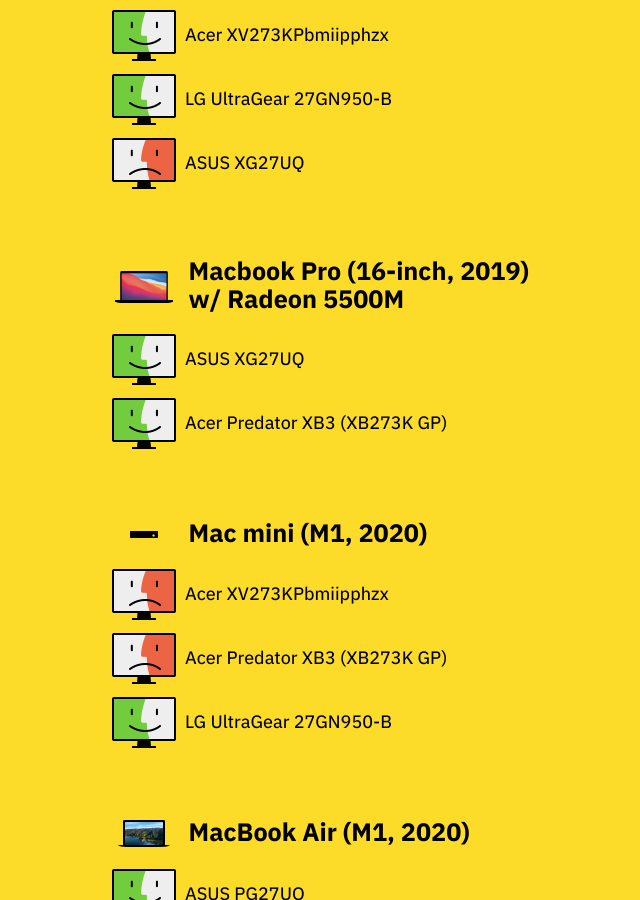
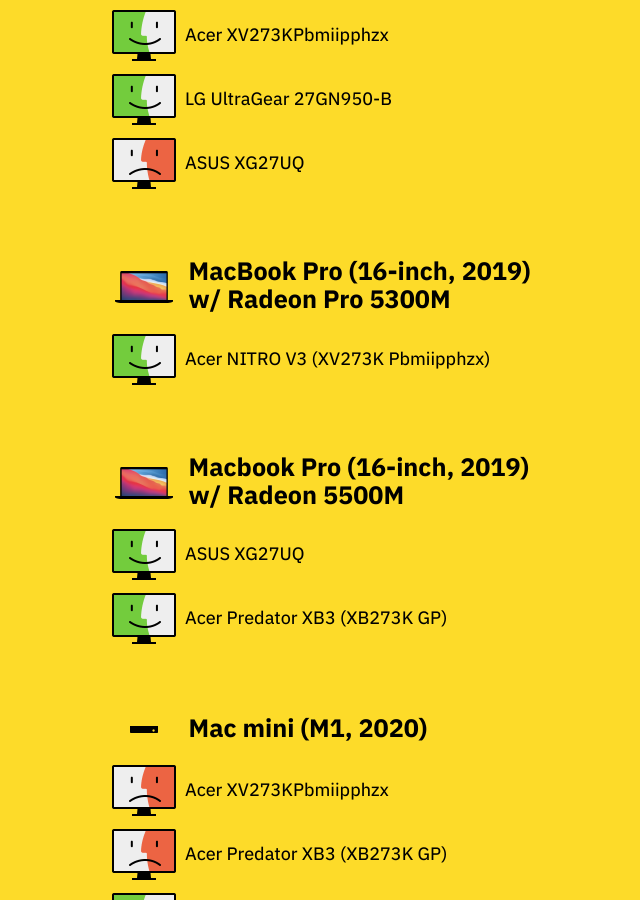
Before and after one commit to tonsky/tonsky.github.io, a Jekyll site: the page built from _posts/2021-02-24-monitors-mac.md, in a window 1280 px wide and 900 px high, scrolled down 1590 px. Shown: the whole window, without its empty margins (257-897 px from the left). Built offline with Jekyll 4.4.1, drawn with Linux system fonts in a browser that asks for light colours.

Commit message:
MacBook Pro (16-inch, 2019) and Acer NITRO V3
Add compatibility information for MacBook Pro (16-inch, 2019) w/ Radeon Pro 5300M and Acer NITRO V3 (XV273K Pbmiipphzx).

```diff
--- a/_posts/2021-02-24-monitors-mac.md
+++ b/_posts/2021-02-24-monitors-mac.md
@@ -52,6 +52,10 @@
 
 <div class="row"><img src="doesnt_work.png" height=64> <span>ASUS XG27UQ</span></div>
 
+## <img src="mbp_16_2020.png" height=32> <span>MacBook Pro (16-inch, 2019) w/ Radeon Pro 5300M</span>
+
+<div class="row"><img src="works.png" height=64> <span>Acer NITRO V3 (XV273K Pbmiipphzx)</span></div>
+
 ## <img src="mbp_16_2020.png" height=32> <span>Macbook Pro (16-inch, 2019) w/ Radeon 5500M</span>
 
 <div class="row"><img src="works.png" height=64> <span>ASUS XG27UQ</span></div>
```
